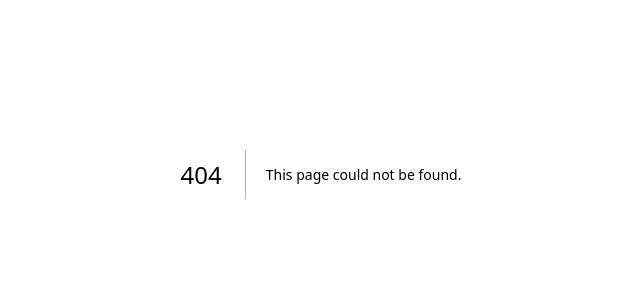
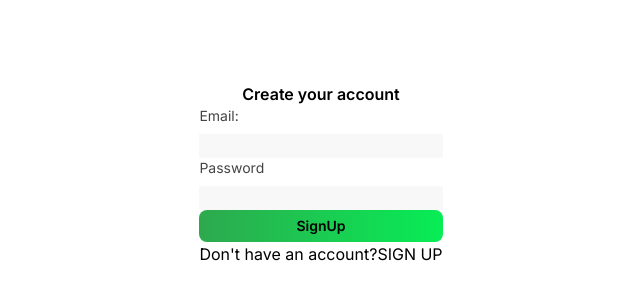
Before and after one commit to Miroslav03/StarFares, a Next.js app in the folder client/: page /auth/signup in a window 1280 px wide. Before the commit this address had no page. Shown: the part 226-526 px from the top of the page, without its empty margins (319-959 px from the left). Built offline with nearby package versions, Linux system fonts and the light colour scheme.

Commit message:
Starting form

```diff
--- /dev/null
+++ b/client/app/auth/signup/page.tsx
@@ -0,0 +1,35 @@
+export default function SignUp() {
+    return (
+        <div className="flex w-full justify-center items-center min-h-screen">
+            <div className="flex flex-col">
+                <h1 className="font-semibold text-center">Create your account</h1>
+                <form action="">
+                    <div className="flex flex-col gap-2">
+                        <label htmlFor="" className="text-sm text-[#444444]">Email:</label>
+                        <input
+                            type="text"
+                            name=""
+                            id=""
+                            className="bg-[#f8f8f8]"
+                        />
+                    </div>
+                    <div className="flex flex-col gap-2">
+                        <label htmlFor="" className="text-sm text-[#444444]">Password</label>
+                        <input
+                            type="text"
+                            name=""
+                            id=""
+                            className="bg-[#f8f8f8]"
+                        />
+                    </div>
+                    <div>
+                    <button className="bg-gradient-to-r from-[#2EA94E] to-[#07ed55] h-[2rem] w-full text-sm rounded-[.5rem] font-semibold ">
+                        SignUp
+                    </button>
+                    <h2>Don't have an account?<span>SIGN UP</span></h2>
+                    </div>
+                </form>
+            </div>
+        </div>
+    );
+}
--- a/client/app/page.tsx
+++ b/client/app/page.tsx
@@ -1,7 +1,7 @@
 export default function Home() {
   return (
     <div>
-      <h1 className="text-green-300 text-3xl font-bold">Hello from skaffold!</h1>
+      <h1 className="text-green-300 text-3xl font-bold">Hello from next js</h1>
     </div>
   );
 }
--- a/client/tailwind.config.ts
+++ b/client/tailwind.config.ts
@@ -14,6 +14,27 @@ const config: Config = {
           "conic-gradient(from 180deg at 50% 50%, var(--tw-gradient-stops))",
       },
     },
+    colors: {
+      'main-background-color':'#efefef',
+      'main-text-color':'#19232a',
+      'main-green-color':'#ccbd82'
+    },
+    screens: {
+      '2xl': {'max': '1535px'},
+      // => @media (max-width: 1535px) { ... }
+
+      'xl': {'max': '1279px'},
+      // => @media (max-width: 1279px) { ... }
+
+      'lg': {'max': '1023px'},
+      // => @media (max-width: 1023px) { ... }
+
+      'md': {'max': '767px'},
+      // => @media (max-width: 767px) { ... }
+
+      'sm': {'max': '639px'},
+      // => @media (max-width: 639px) { ... }
+    }
   },
   plugins: [],
 };
```
